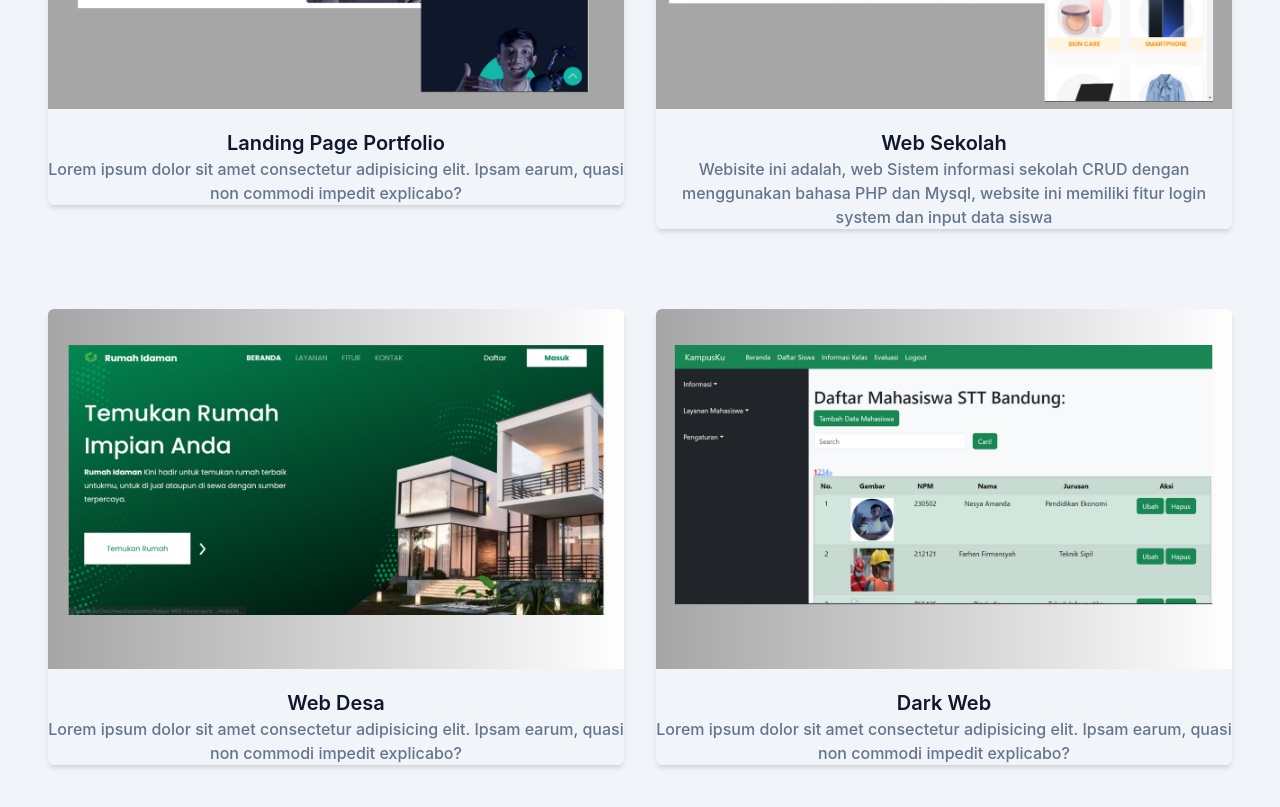
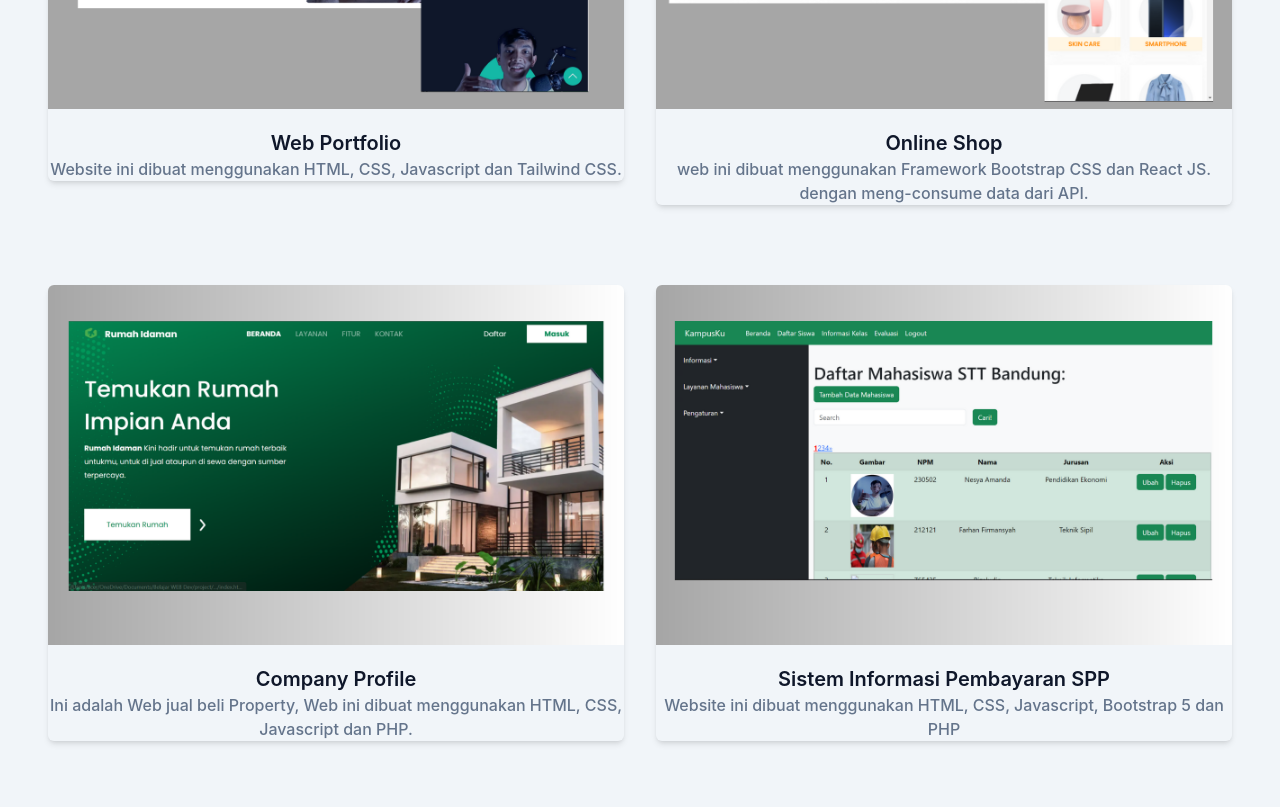
Before and after one commit to muhammadrizal23/portfolio-tailwindcss, a website: page index.html in a window 1280 px wide. Shown: the part 1920-2727 px from the top of the page. Drawn offline with Linux system fonts and the light colour scheme.

Commit message:
update lagi

```diff
--- a/index.html
+++ b/index.html
@@ -177,29 +177,29 @@
           <div class="mb-12 p-4 text-center md:w-1/2">
             <div class="overflow-hidden rounded-md shadow-md">
               <img src="dist/img/porta.png" alt="landing page" srcset="" width="w-full" />
-              <h3 class="mt-5 text-xl font-semibold text-dark dark:text-white">Landing Page Portfolio</h3>
-              <p class="text-base font-medium text-secondary">Lorem ipsum dolor sit amet consectetur adipisicing elit. Ipsam earum, quasi non commodi impedit explicabo?</p>
+              <h3 class="mt-5 text-xl font-semibold text-dark dark:text-white">Web Portfolio</h3>
+              <p class="text-base font-medium text-secondary">Website ini dibuat menggunakan HTML, CSS, Javascript dan Tailwind CSS.</p>
             </div>
           </div>
           <div class="mb-12 p-4 text-center md:w-1/2">
             <div class="overflow-hidden rounded-md shadow-md">
               <img src="dist/img/onsop.png" alt="landing page" srcset="" width="w-full" />
-              <h3 class="mt-5 text-xl font-semibold text-dark dark:text-white">Web Sekolah</h3>
-              <p class="text-base font-medium text-secondary">Webisite ini adalah, web Sistem informasi sekolah CRUD dengan menggunakan bahasa PHP dan Mysql, website ini memiliki fitur login system dan input data siswa</p>
+              <h3 class="mt-5 text-xl font-semibold text-dark dark:text-white">Online Shop</h3>
+              <p class="text-base font-medium text-secondary">web ini dibuat menggunakan Framework Bootstrap CSS dan React JS. dengan meng-consume data dari API.</p>
             </div>
           </div>
           <div class="mb-12 p-4 text-center md:w-1/2">
             <div class="overflow-hidden rounded-md shadow-md">
               <img src="dist/img/rumah.png" alt="programming" srcset="" class="w-full" />
-              <h3 class="mt-5 text-xl font-semibold text-dark dark:text-white">Web Desa</h3>
-              <p class="text-base font-medium text-secondary">Lorem ipsum dolor sit amet consectetur adipisicing elit. Ipsam earum, quasi non commodi impedit explicabo?</p>
+              <h3 class="mt-5 text-xl font-semibold text-dark dark:text-white">Company Profile</h3>
+              <p class="text-base font-medium text-secondary">Ini adalah Web jual beli Property, Web ini dibuat menggunakan HTML, CSS, Javascript dan PHP.</p>
             </div>
           </div>
           <div class="mb-12 p-4 text-center md:w-1/2">
             <div class="overflow-hidden rounded-md shadow-md">
               <img src="dist/img/mycrud.png" alt="programming" srcset="" class="w-full" />
-              <h3 class="mt-5 text-xl font-semibold text-dark dark:text-white">Dark Web</h3>
-              <p class="text-base font-medium text-secondary">Lorem ipsum dolor sit amet consectetur adipisicing elit. Ipsam earum, quasi non commodi impedit explicabo?</p>
+              <h3 class="mt-5 text-xl font-semibold text-dark dark:text-white">Sistem Informasi Pembayaran SPP</h3>
+              <p class="text-base font-medium text-secondary">Website ini dibuat menggunakan HTML, CSS, Javascript, Bootstrap 5 dan PHP</p>
             </div>
           </div>
         </div>
```
